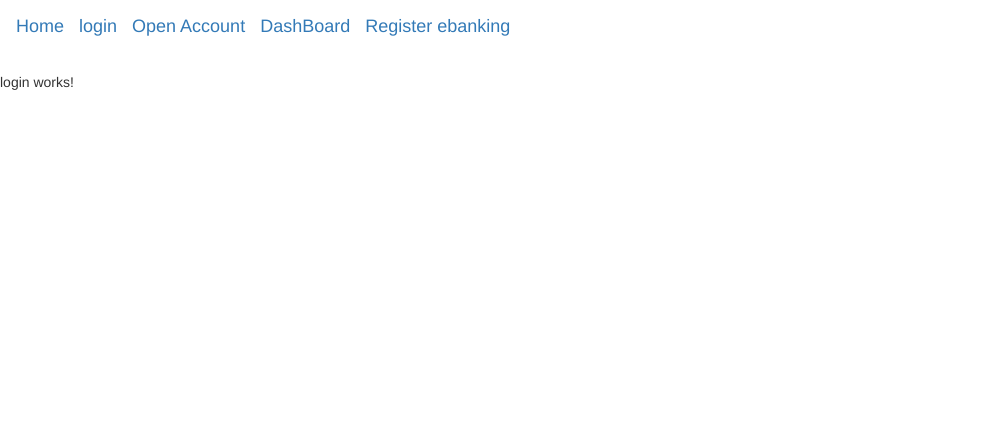
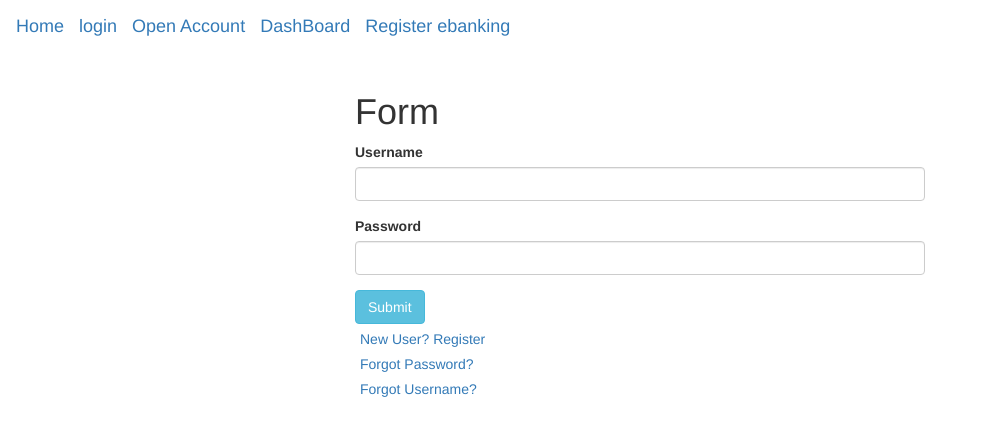
Before and after one commit to coderpratik777/Ebanking-Frontend, an Angular app in the folder ebankingapp/: page /login in a window 1280 px wide. Shown: the top 436 px of the page, without its empty margins (0-988 px from the left). Built offline with nearby package versions, Linux system fonts and the light colour scheme.

Commit message:
front end push

```diff
--- /dev/null
+++ b/ebankingapp/src/app/Components/accountstatement/accountstatement.component.html
@@ -0,0 +1,22 @@
+
+<table class="table table-hover">
+    <thead>
+      <tr>
+        <th scope="col">select</th>
+        <th scope="col">Account Number</th>
+        <th scope="col">Name</th>
+        <th scope="col">Account Type</th>
+        <th scope="col">Balance</th>
+      </tr>
+    </thead>
+    <tbody>
+      <tr>
+        <th scope="row">1</th>
+        <td>{{accountnumber}}</td>
+        <td>{{name}}</td>
+        <td>{{accounttype}}</td>
+        <td>{{balance}}</td>
+      </tr>
+
+    </tbody>
+  </table>
--- /dev/null
+++ b/ebankingapp/src/app/Components/accountstatement/accountstatement.component.ts
@@ -0,0 +1,23 @@
+import { Component } from '@angular/core';
+
+@Component({
+  selector: 'app-accountstatement',
+  templateUrl: './accountstatement.component.html',
+  styleUrls: ['./accountstatement.component.css']
+})
+export class AccountstatementComponent {
+
+  accountnumber!:Number;
+  name!:String;
+  accounttype!:String;
+  balance!:Number;
+
+
+  show(){
+
+
+  }
+
+
+
+}
--- a/ebankingapp/src/app/Components/dashboard/dashboard.component.html
+++ b/ebankingapp/src/app/Components/dashboard/dashboard.component.html
@@ -4,7 +4,7 @@
 <div>
     <div>
         <a class="navbar-brand" routerLink="">Home</a>
-        <a class="navbar-brand" routerLink="/Add">Forgot Password</a>
+        <a class="navbar-brand" routerLink="/forgot password">Forgot Password</a>
         <a class="navbar-brand" routerLink="/register">Create New Password</a>
 
     </div>
--- /dev/null
+++ b/ebankingapp/src/app/Components/forgotpassword/forgotpassword.component.html
@@ -0,0 +1,24 @@
+
+<div class="container">
+    <h1>Forgot Password</h1>
+
+        <div class="form-group">
+            <label>Username</label>
+            <input type="text" class="form-control" [(ngModel)]="username" name="username" />
+
+        </div>
+        <div>
+            <button type="button" class="btn btn-primary" onclick="generate">Generate OTP</button>
+        </div>
+
+        <div class="form-group">
+            <label>OTP</label>
+            <input type="text" class="form-control" [(ngModel)]="otp" name="otp" />
+        </div>
+
+
+        <button type="submit" class="btn btn-info">Submit</button>
+
+
+
+</div>
--- /dev/null
+++ b/ebankingapp/src/app/Components/forgotpassword/forgotpassword.component.ts
@@ -0,0 +1,29 @@
+import { Component } from '@angular/core';
+import { Router } from '@angular/router';
+import { HttpClient, HttpHeaders } from '@angular/common/http';
+
+@Component({
+  selector: 'app-forgotpassword',
+  templateUrl: './forgotpassword.component.html',
+  styleUrls: ['./forgotpassword.component.css']
+})
+export class ForgotpasswordComponent {
+  username!:string;
+  otp!:BigInteger;
+
+
+
+  constructor(private http: HttpClient){ }
+
+  generate(){
+
+    this.http.get("http://localhost:8080/forgotpassword").subscribe((Response)=>{
+
+
+      console.log(Response)
+    })
+
+
+  }
+
+}
--- a/ebankingapp/src/app/Components/login/login.component.css
+++ b/ebankingapp/src/app/Components/login/login.component.css
@@ -0,0 +1,9 @@
+.container{
+    width: 600px;
+    margin: auto;
+}
+
+.bottom{
+    width: 200px;
+    margin: 5px;
+}
--- a/ebankingapp/src/app/Components/login/login.component.html
+++ b/ebankingapp/src/app/Components/login/login.component.html
@@ -1 +1,36 @@
-<p>login works!</p>
+<div class="container">
+    <h1>Form</h1>
+    <form #loginForm="ngForm" (ngSubmit)="login(loginForm.value)">
+        <div class="form-group">
+            <label>Username</label>
+            <input type="text" class="form-control" [(ngModel)]="username" name="username" />
+
+        </div>
+
+        <div class="form-group">
+            <label>Password</label>
+            <input type="text" class="form-control" [(ngModel)]="password" name="password" />
+        </div>
+
+
+        <button type="submit" class="btn btn-info">Submit</button>
+
+
+    </form>
+
+</div>
+
+<div class="container">
+
+    <div class="bottom">
+        <a routerLink="/register">New User? Register</a>
+    </div>
+    <div class="bottom">
+        <a routerLink="">Forgot Password?</a>
+    </div>
+
+    <div class="bottom">
+        <a routerLink="">Forgot Username?</a>
+    </div>
+
+</div>
--- a/ebankingapp/src/app/Components/login/login.component.ts
+++ b/ebankingapp/src/app/Components/login/login.component.ts
@@ -1,4 +1,7 @@
 import { Component } from '@angular/core';
+import { Router } from '@angular/router';
+import { HttpClient, HttpHeaders } from '@angular/common/http';
+
 
 @Component({
   selector: 'app-login',
@@ -7,4 +10,28 @@ import { Component } from '@angular/core';
 })
 export class LoginComponent {
 
+  username!:String;
+  password!:String;
+
+  logindetail!:any;
+
+  constructor (private http:HttpClient){
+
+  }
+
+  login(logs:{email:string,password:string}){
+
+
+    let json:any=JSON.stringify(logs);
+    const headers= new HttpHeaders({'content-type':'application/json'})
+
+    this.http.post(
+      'http://localhost:8080/login',
+      json,{headers:headers}).subscribe((Response)=>{
+        this.logindetail=Response;
+
+      })
+
+  }
+
 }
```
Also changed, not shown: ebankingapp/src/app/app.module.ts (+12 -4 lines), ebankingapp/src/app/Components/accountstatement/accountstatement.component.css (added), ebankingapp/src/app/Components/forgotpassword/forgotpassword.component.css (added), 2 other files (tests, documents, lock files or other folders).
